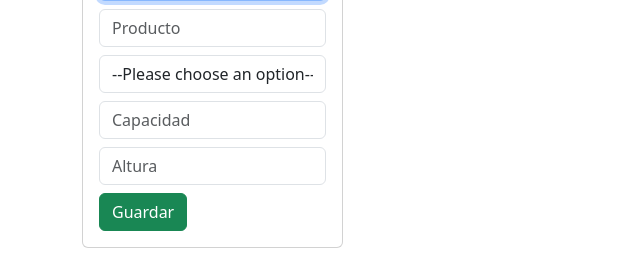
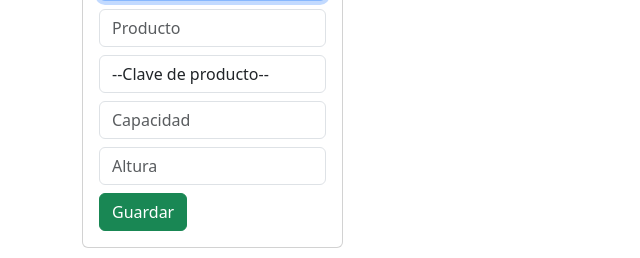
Before and after one commit to AldoQuintal/super-guacamole, a Django app: page /tanques/ in a window 1280 px wide. Shown: the part 180-438 px from the top of the page, without its empty margins (0-640 px from the left). Run offline with Django 5.2, Linux system fonts and the light colour scheme; the visitor is signed in with stand-in values (Sample User, id 1); data that the repository does not hold is empty; some libraries are stand-ins or nearby versions.

Commit message:
Clave de producto

```diff
--- a/Tanques/templates/tanques_view.html
+++ b/Tanques/templates/tanques_view.html
@@ -42,7 +42,7 @@
                             </div>
                             <div class="form-group">
                                 <select name="txtdescripcion" id="txtdescripcion" class="form-control mt-2" autofocus required placeholder="--Please choose an option--">
-                                <option value="">--Please choose an option--</option>
+                                <option value="">--Clave de producto--</option>
                                 <option value="32011">32011</option>
                                 <option value="32012">32012</option>
                                 <option value="34006">34006</option>
```
